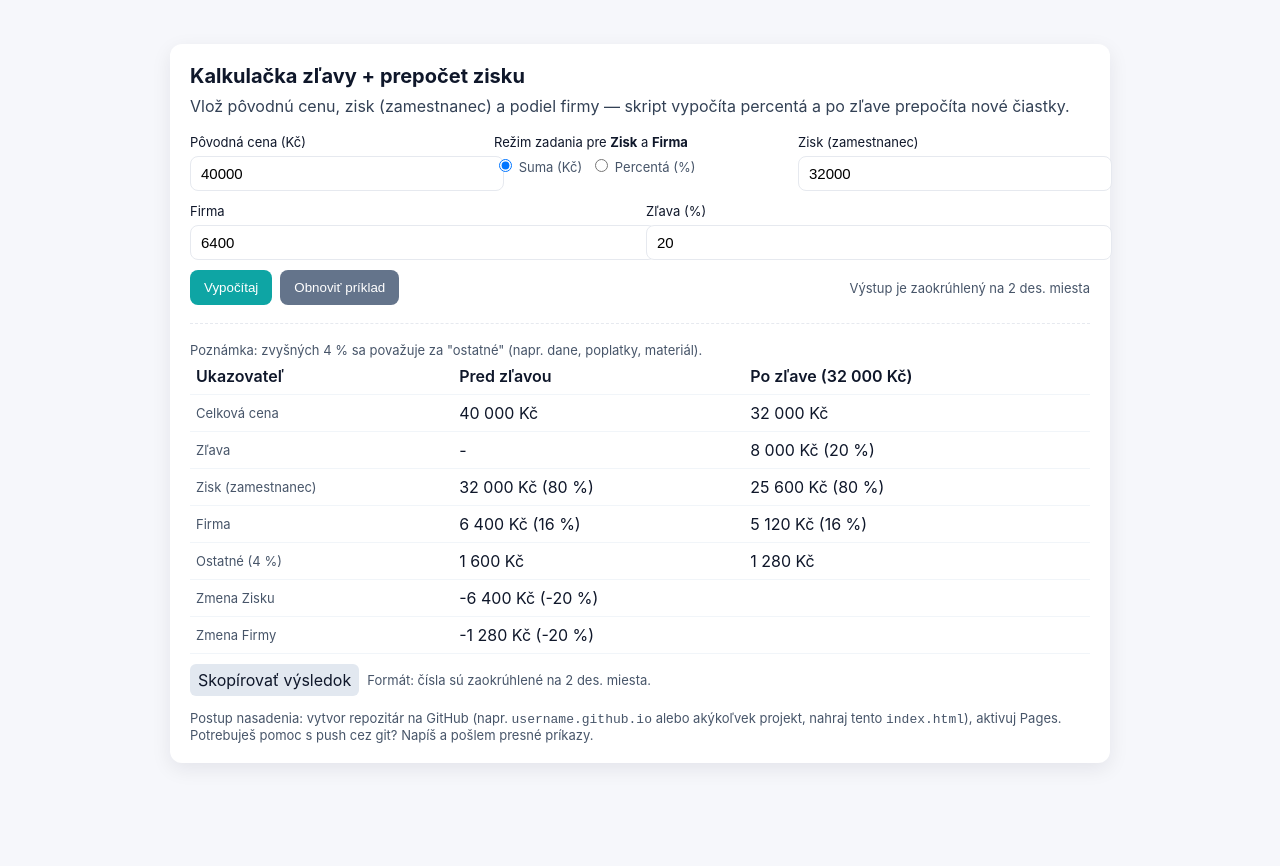
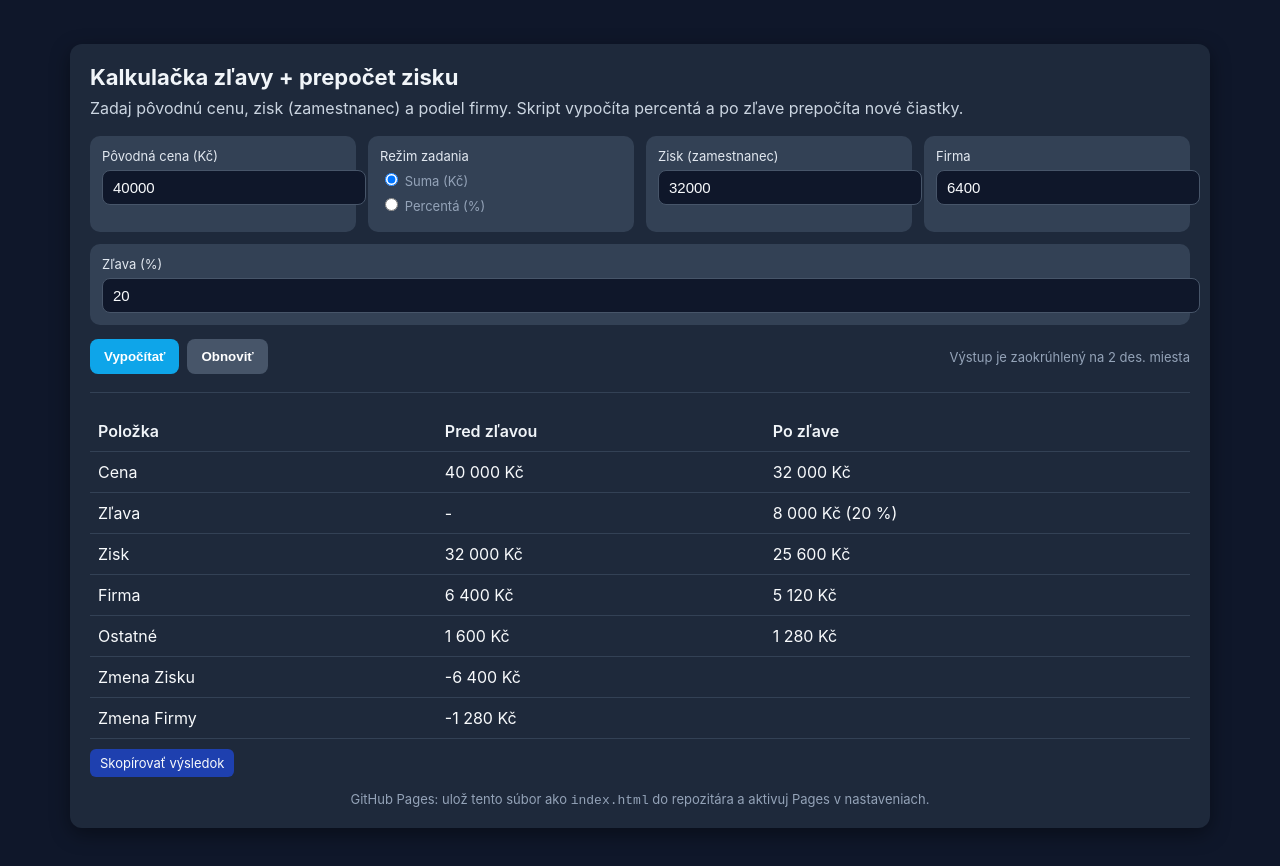
Before and after one commit to LightningSamko/kalkulackapercent, a plain HTML site: page index.html in a window 1280 px wide. Before the commit the page ends 807 px from the top, so only its background shows below. Drawn offline with Linux system fonts and the light colour scheme.

Commit message:
Update index.html

```diff
--- a/index.html
+++ b/index.html
@@ -5,35 +5,120 @@
   <meta name="viewport" content="width=device-width,initial-scale=1" />
   <title>Kalkulačka zľavy + prepočet zisku (Zamestnanec / Firma)</title>
   <style>
-    :root{font-family:Inter,system-ui,Segoe UI,Roboto,'Helvetica Neue',Arial;padding:0;margin:0}
-    body{padding:18px;background:#f6f7fb;color:#0f172a}
-    .wrap{max-width:900px;margin:18px auto;background:#fff;border-radius:12px;box-shadow:0 6px 20px rgba(12,18,38,0.08);padding:20px}
-    h1{font-size:20px;margin:0 0 8px}
-    p.lead{margin:0 0 18px;color:#334155}
-    .row{display:flex;gap:12px;flex-wrap:wrap}
-    .col{flex:1 1 220px;min-width:200px}
-    label{display:block;font-size:13px;margin-bottom:6px}
-    input[type=text], input[type=number]{width:100%;padding:8px 10px;border-radius:8px;border:1px solid #e6e9ef;font-size:15px}
-    .controls{display:flex;gap:8px;align-items:center;margin-top:10px}
-    button{background:#0ea5a4;color:#fff;border:0;padding:10px 14px;border-radius:8px;cursor:pointer}
-    button.secondary{background:#64748b}
-    .results{margin-top:18px;border-top:1px dashed #e6e9ef;padding-top:18px}
-    table{width:100%;border-collapse:collapse}
-    td,th{padding:8px 6px;text-align:left;border-bottom:1px solid #f1f5f9}
-    th{font-weight:600;color:#0f172a}
-    .muted{color:#475569;font-size:13px}
-    .warn{color:#b45309}
-    .small{font-size:13px;color:#475569}
-    .inline{display:inline-block}
-    .flex-between{display:flex;justify-content:space-between;align-items:center}
-    .copy{background:#e2e8f0;border-radius:6px;padding:6px 8px;cursor:pointer}
-    footer{margin-top:14px;font-size:13px;color:#475569}
+    :root {
+      font-family: Inter, system-ui, Segoe UI, Roboto, 'Helvetica Neue', Arial;
+      padding: 0;
+      margin: 0;
+    }
+    body {
+      padding: 18px;
+      background: #0f172a;
+      color: #f8fafc;
+    }
+    .wrap {
+      max-width: 1100px;
+      margin: 18px auto;
+      background: #1e293b;
+      border-radius: 12px;
+      box-shadow: 0 6px 20px rgba(0,0,0,0.4);
+      padding: 20px;
+    }
+    h1 {
+      font-size: 22px;
+      margin: 0 0 8px;
+      color: #f1f5f9;
+    }
+    p.lead {
+      margin: 0 0 18px;
+      color: #cbd5e1;
+    }
+    .row {
+      display: flex;
+      gap: 12px;
+      flex-wrap: wrap;
+    }
+    .col {
+      flex: 1 1 220px;
+      min-width: 200px;
+      background: #334155;
+      padding: 12px;
+      border-radius: 10px;
+    }
+    label {
+      display: block;
+      font-size: 13px;
+      margin-bottom: 6px;
+      color: #e2e8f0;
+    }
+    input[type=text], input[type=number] {
+      width: 100%;
+      padding: 8px 10px;
+      border-radius: 8px;
+      border: 1px solid #475569;
+      background: #0f172a;
+      color: #f8fafc;
+      font-size: 15px;
+    }
+    .controls {
+      display: flex;
+      gap: 8px;
+      align-items: center;
+      margin-top: 14px;
+    }
+    button {
+      background: #0ea5e9;
+      color: #fff;
+      border: 0;
+      padding: 10px 14px;
+      border-radius: 8px;
+      cursor: pointer;
+      font-weight: 600;
+      transition: background 0.2s;
+    }
+    button:hover { background: #0284c7; }
+    button.secondary { background: #475569; }
+    .results {
+      margin-top: 18px;
+      border-top: 1px solid #334155;
+      padding-top: 18px;
+    }
+    table {
+      width: 100%;
+      border-collapse: collapse;
+    }
+    td, th {
+      padding: 10px 8px;
+      text-align: left;
+      border-bottom: 1px solid #334155;
+    }
+    th {
+      font-weight: 600;
+      color: #f1f5f9;
+    }
+    .muted { color: #94a3b8; font-size: 13px; }
+    .warn { color: #facc15; font-weight: 600; }
+    .small { font-size: 13px; color: #94a3b8; }
+    .copy {
+      background: #1e40af;
+      border-radius: 6px;
+      padding: 6px 10px;
+      cursor: pointer;
+      color: #f8fafc;
+      font-size: 13px;
+    }
+    .copy:hover { background: #1d4ed8; }
+    footer {
+      margin-top: 14px;
+      font-size: 13px;
+      color: #94a3b8;
+      text-align: center;
+    }
   </style>
 </head>
 <body>
   <div class="wrap">
     <h1>Kalkulačka zľavy + prepočet zisku</h1>
-    <p class="lead">Vlož pôvodnú cenu, zisk (zamestnanec) a podiel firmy — skript vypočíta percentá a po zľave prepočíta nové čiastky.</p>
+    <p class="lead">Zadaj pôvodnú cenu, zisk (zamestnanec) a podiel firmy. Skript vypočíta percentá a po zľave prepočíta nové čiastky.</p>
 
     <form id="calcForm">
       <div class="row">
@@ -41,25 +126,19 @@
           <label for="price">Pôvodná cena (Kč)</label>
           <input id="price" type="text" inputmode="numeric" value="40000" />
         </div>
-
         <div class="col">
-          <label>Režim zadania pre <strong>Zisk</strong> a <strong>Firma</strong></label>
-          <div style="display:flex;gap:8px;align-items:center">
-            <label class="small"><input type="radio" name="mode" value="amount" checked> Suma (Kč)</label>
-            <label class="small"><input type="radio" name="mode" value="percent"> Percentá (%)</label>
-          </div>
+          <label>Režim zadania</label>
+          <label class="small"><input type="radio" name="mode" value="amount" checked> Suma (Kč)</label>
+          <label class="small"><input type="radio" name="mode" value="percent"> Percentá (%)</label>
         </div>
-
         <div class="col">
           <label for="zisk">Zisk (zamestnanec)</label>
           <input id="zisk" type="text" inputmode="numeric" value="32000" />
         </div>
-
         <div class="col">
           <label for="firma">Firma</label>
           <input id="firma" type="text" inputmode="numeric" value="6400" />
         </div>
-
         <div class="col">
           <label for="discount">Zľava (%)</label>
           <input id="discount" type="number" min="0" max="100" value="20" />
@@ -67,42 +146,33 @@
       </div>
 
       <div class="controls">
-        <button id="run" type="button">Vypočítaj</button>
-        <button id="reset" type="button" class="secondary">Obnoviť príklad</button>
-        <div class="small muted" style="margin-left:auto">Výstup je zaokrúhlený na 2 des. miesta</div>
+        <button id="run" type="button">Vypočítať</button>
+        <button id="reset" type="button" class="secondary">Obnoviť</button>
+        <div class="small" style="margin-left:auto">Výstup je zaokrúhlený na 2 des. miesta</div>
       </div>
     </form>
 
-    <div class="results" id="results" aria-live="polite">
-      <!-- results will be injected here -->
-    </div>
+    <div class="results" id="results"></div>
 
     <footer>
-      Postup nasadenia: vytvor repozitár na GitHub (napr. <code>username.github.io</code> alebo akýkoľvek projekt, nahraj tento <code>index.html</code>), aktivuj Pages. Potrebuješ pomoc s push cez git? Napíš a pošlem presné príkazy.
+      GitHub Pages: ulož tento súbor ako <code>index.html</code> do repozitára a aktivuj Pages v nastaveniach.
     </footer>
   </div>
 
   <script>
-    // Helpery
     const el = id => document.getElementById(id);
-    const q = sel => document.querySelector(sel);
 
-    function parseNum(str){
-      if(str === null || str === undefined) return NaN;
-      const s = String(str).trim().replace(/\s+/g,'').replace(/,/g,'.');
-      if(s.length === 0) return NaN;
-      return Number(s);
+    function parseNum(str) {
+      if (!str) return NaN;
+      return Number(String(str).trim().replace(/\s+/g,'').replace(/,/g,'.'));
     }
 
-    function fmt(n, digits=2){
-      if(!isFinite(n)) return '-';
-      // for Slovak formatting
+    function fmt(n, digits=2) {
+      if (!isFinite(n)) return '-';
       return Number(n.toFixed(digits)).toLocaleString('sk-SK');
     }
 
-    function getMode(){
-      return document.querySelector('input[name="mode"]:checked').value;
-    }
+    function getMode(){ return document.querySelector('input[name="mode"]:checked').value; }
 
     function compute(){
       const price = parseNum(el('price').value);
@@ -111,39 +181,21 @@
       const discount = parseNum(el('discount').value);
       const mode = getMode();
 
-      if(!isFinite(price) || price <= 0){
-        renderMessage('Chyba: pôvodná cena musí byť kladné číslo.');
-        return;
-      }
-      if(!isFinite(discount) || discount < 0 || discount > 100){
-        renderMessage('Chyba: zľava musí byť číslo 0–100.');
-        return;
-      }
+      if(!isFinite(price) || price <= 0) return render("Chybná pôvodná cena");
+      if(!isFinite(discount) || discount < 0 || discount > 100) return render("Chybná zľava");
 
-      let percZisk, percFirma;
-      let origZiskAmt, origFirmaAmt;
-
+      let percZisk, percFirma, origZiskAmt, origFirmaAmt;
       if(mode === 'amount'){
-        if(!isFinite(ziskIn) || !isFinite(firmaIn)){
-          renderMessage('Chyba: zadaj sumy pre Zisk a Firmu.');
-          return;
-        }
         origZiskAmt = ziskIn;
         origFirmaAmt = firmaIn;
         percZisk = (origZiskAmt / price) * 100;
         percFirma = (origFirmaAmt / price) * 100;
       } else {
-        // percent mode
-        if(!isFinite(ziskIn) || !isFinite(firmaIn)){
-          renderMessage('Chyba: zadaj percentá pre Zisk a Firmu.');
-          return;
-        }
         percZisk = ziskIn;
         percFirma = firmaIn;
         origZiskAmt = (price * percZisk) / 100;
         origFirmaAmt = (price * percFirma) / 100;
       }
-
       const percSum = percZisk + percFirma;
       const otherPerc = 100 - percSum;
 
@@ -157,65 +209,45 @@
       const deltaZisk = newZisk - origZiskAmt;
       const deltaFirma = newFirma - origFirmaAmt;
 
-      // Build result HTML
       let warnings = '';
-      if(percSum > 100.0001){
-        warnings += `<div class="warn">Pozor: súčet percent (Zisk + Firma) je väčší než 100 % (${fmt(percSum,2)} %). Výpočty použijú zadané percentá.</div>`;
-      } else if(percSum < 99.9999){
-        warnings += `<div class="small muted">Poznámka: zvyšných ${fmt(otherPerc,2)} % sa považuje za "ostatné" (napr. dane, poplatky, materiál).</div>`;
-      }
+      if(percSum > 100){ warnings = `<div class="warn">Pozor: súčet percent > 100 %</div>`; }
 
       const html = `
         ${warnings}
         <table>
-          <thead>
-            <tr><th>Ukazovateľ</th><th>Pred zľavou</th><th>Po zľave (${fmt(newPrice,2)} Kč)</th></tr>
-          </thead>
+          <thead><tr><th>Položka</th><th>Pred zľavou</th><th>Po zľave</th></tr></thead>
           <tbody>
-            <tr><td class="muted">Celková cena</td><td>${fmt(price,2)} Kč</td><td>${fmt(newPrice,2)} Kč</td></tr>
-            <tr><td class="muted">Zľava</td><td>-</td><td>${fmt(discountAmt,2)} Kč (${fmt(discount,2)} %)</td></tr>
-            <tr><td class="muted">Zisk (zamestnanec)</td><td>${fmt(origZiskAmt,2)} Kč (${fmt(percZisk,2)} %)</td><td>${fmt(newZisk,2)} Kč (${fmt(percZisk,2)} %)</td></tr>
-            <tr><td class="muted">Firma</td><td>${fmt(origFirmaAmt,2)} Kč (${fmt(percFirma,2)} %)</td><td>${fmt(newFirma,2)} Kč (${fmt(percFirma,2)} %)</td></tr>
-            <tr><td class="muted">Ostatné (${fmt(otherPerc,2)} %)</td><td>${fmt(price * otherPerc / 100,2)} Kč</td><td>${fmt(newOther,2)} Kč</td></tr>
-            <tr><td class="muted">Zmena Zisku</td><td colspan="2">${fmt(deltaZisk,2)} Kč (${fmt((deltaZisk / (origZiskAmt || 1)) * 100,2)} %)</td></tr>
-            <tr><td class="muted">Zmena Firmy</td><td colspan="2">${fmt(deltaFirma,2)} Kč (${fmt((deltaFirma / (origFirmaAmt || 1)) * 100,2)} %)</td></tr>
+            <tr><td>Cena</td><td>${fmt(price)} Kč</td><td>${fmt(newPrice)} Kč</td></tr>
+            <tr><td>Zľava</td><td>-</td><td>${fmt(discountAmt)} Kč (${discount} %)</td></tr>
+            <tr><td>Zisk</td><td>${fmt(origZiskAmt)} Kč</td><td>${fmt(newZisk)} Kč</td></tr>
+            <tr><td>Firma</td><td>${fmt(origFirmaAmt)} Kč</td><td>${fmt(newFirma)} Kč</td></tr>
+            <tr><td>Ostatné</td><td>${fmt(price*otherPerc/100)} Kč</td><td>${fmt(newOther)} Kč</td></tr>
+            <tr><td>Zmena Zisku</td><td colspan="2">${fmt(deltaZisk)} Kč</td></tr>
+            <tr><td>Zmena Firmy</td><td colspan="2">${fmt(deltaFirma)} Kč</td></tr>
           </tbody>
         </table>
         <div style="margin-top:10px;display:flex;gap:8px;align-items:center">
           <div class="copy" id="copy">Skopírovať výsledok</div>
-          <div class="small muted">Formát: čísla sú zaokrúhlené na 2 des. miesta.</div>
         </div>
       `;
-
       el('results').innerHTML = html;
 
       document.getElementById('copy').addEventListener('click', ()=>{
-        const text = `Pôvodná cena: ${fmt(price,2)} Kč\nZľava: ${fmt(discount,2)} % (${fmt(discountAmt,2)} Kč)\nPo zľave: ${fmt(newPrice,2)} Kč\nZisk (po): ${fmt(newZisk,2)} Kč\nFirma (po): ${fmt(newFirma,2)} Kč`;
-        navigator.clipboard && navigator.clipboard.writeText(text).then(()=>{
-          document.getElementById('copy').textContent = 'Skopírované ✓';
-          setTimeout(()=>document.getElementById('copy').textContent = 'Skopírovať výsledok',1200);
-        }).catch(()=>alert('Kopírovanie zlyhalo — skopírujte ručne.'));
+        const text = `Cena: ${fmt(price)} Kč -> ${fmt(newPrice)} Kč (po zľave)`;
+        navigator.clipboard.writeText(text);
+        document.getElementById('copy').textContent = 'Skopírované ✓';
+        setTimeout(()=>document.getElementById('copy').textContent='Skopírovať výsledok',1200);
       });
     }
 
-    function renderMessage(msg){
-      el('results').innerHTML = `<div class="warn">${msg}</div>`;
-    }
+    function render(msg){ el('results').innerHTML = `<div class="warn">${msg}</div>`; }
 
-    // events
     document.getElementById('run').addEventListener('click', compute);
     document.getElementById('reset').addEventListener('click', ()=>{
       el('price').value = '40000'; el('zisk').value = '32000'; el('firma').value = '6400'; el('discount').value = '20';
       document.querySelector('input[name="mode"][value="amount"]').checked = true;
       compute();
     });
-
-    // recompute on enter in any field
-    ['price','zisk','firma','discount'].forEach(id => {
-      el(id).addEventListener('keydown', e => { if(e.key === 'Enter'){ e.preventDefault(); compute(); } });
-    });
-
-    // initial calculate
     compute();
   </script>
 </body>
```
